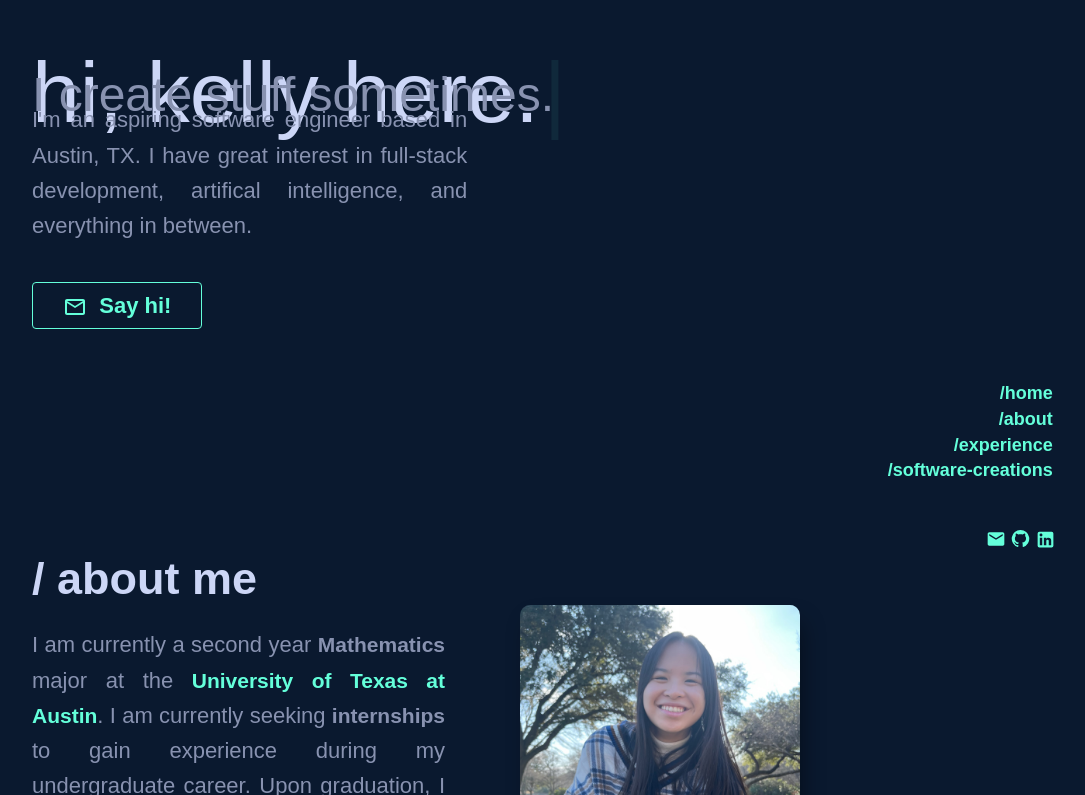
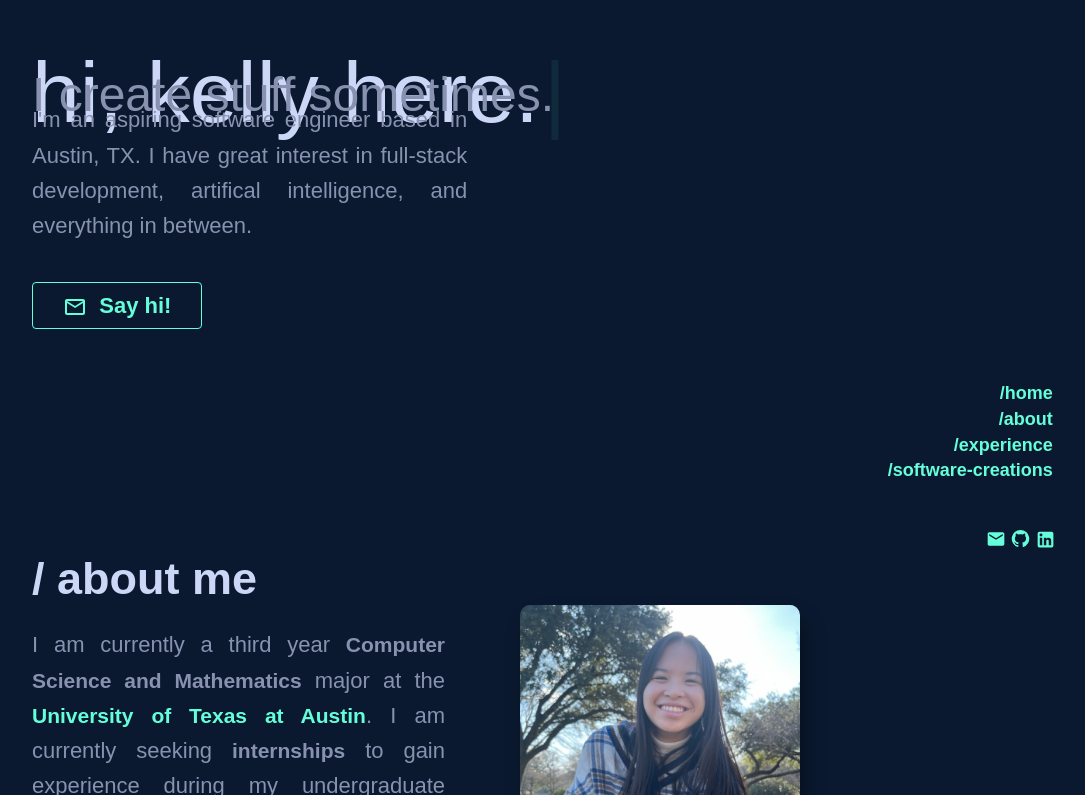
Before and after one commit to KellyyDuong/KellyyDuong.github.io, a React (Create React App) app: page / in a window 1280 px wide. Shown: the part 157-952 px from the top of the page, without its empty margins (160-1245 px from the left). Built offline with nearby package versions, Linux system fonts and the light colour scheme; a web font is replaced by a local one.

Commit message:
About updates

```diff
--- a/src/components/About.js
+++ b/src/components/About.js
@@ -9,7 +9,7 @@ class About extends React.Component {
    render () {
     const one = (
         <p>
-          I am currently a second year <b>Mathematics</b> major at the
+          I am currently a third year <b>Computer Science and Mathematics</b> major at the
           <a href="https://www.utexas.edu">
             {" "}
             University of Texas at Austin
```
